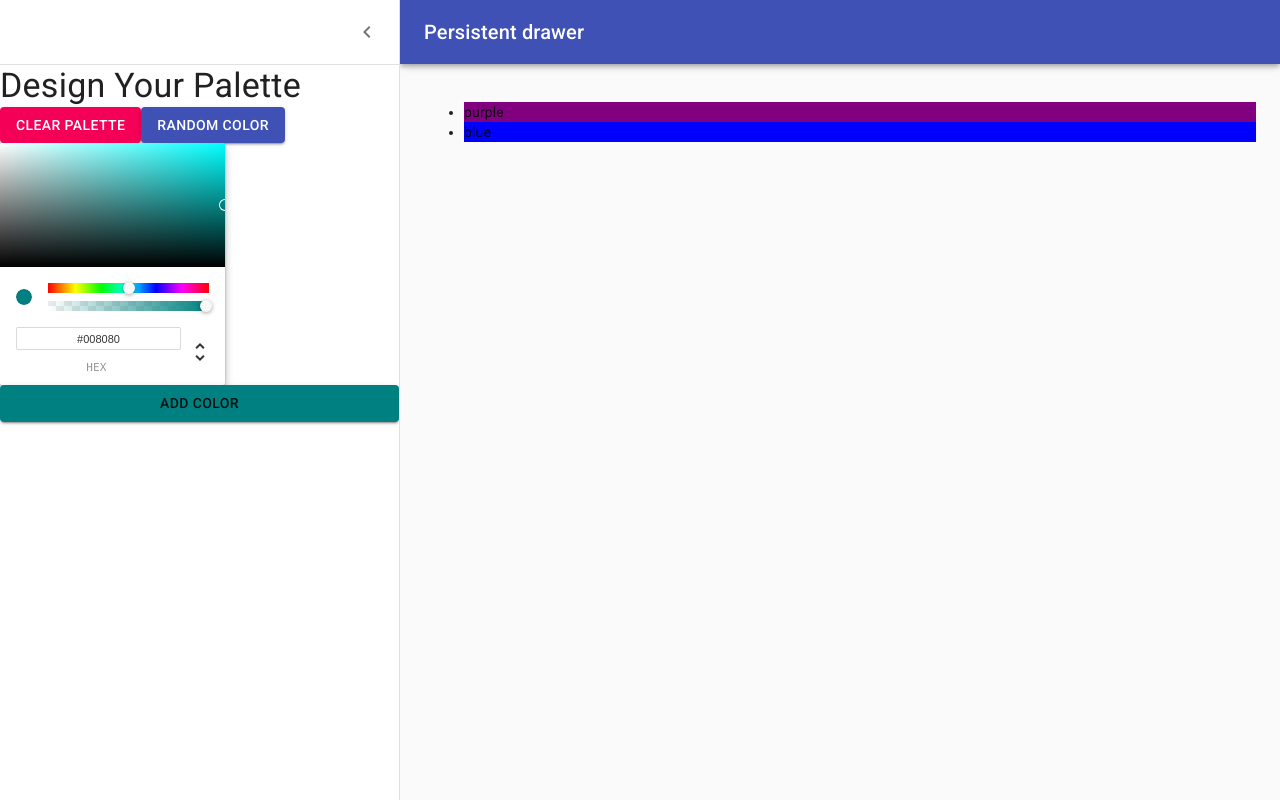
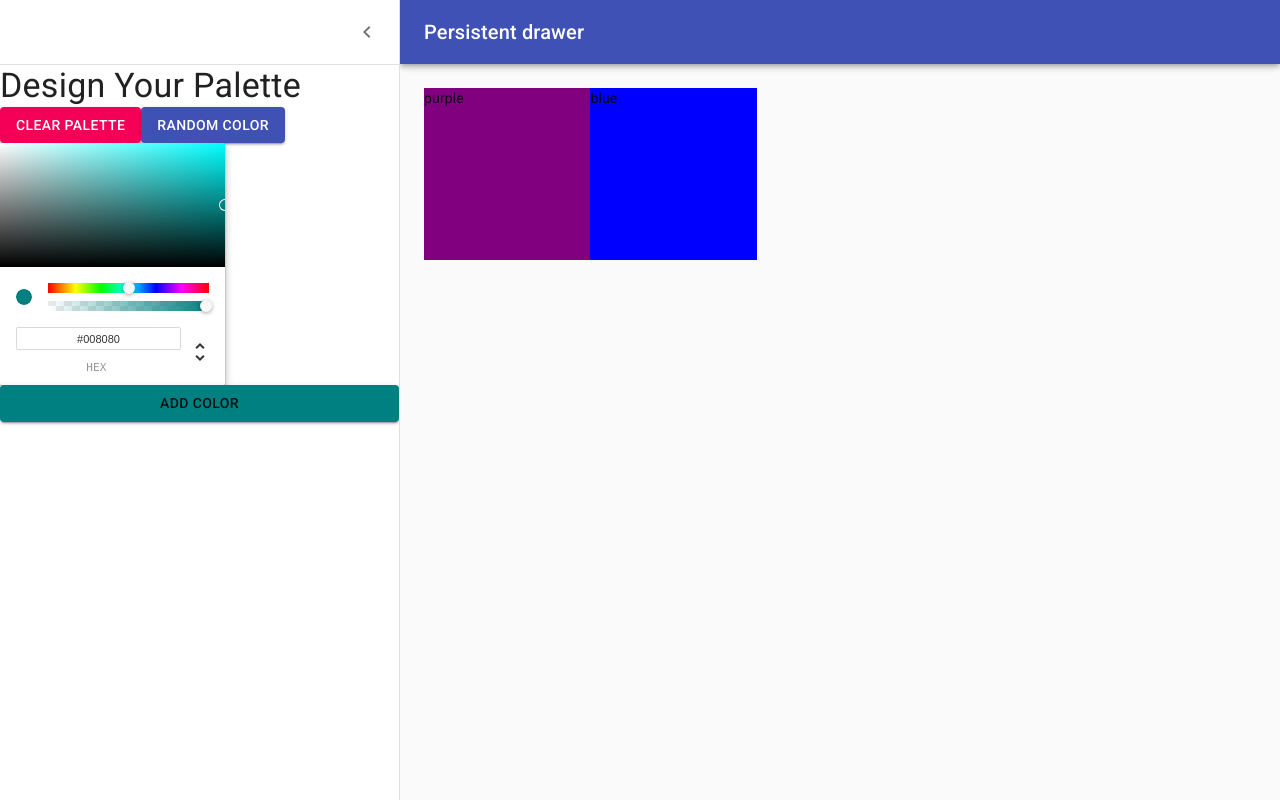
Before and after one commit to bouncingbumble/colors-app, a React (Create React App) app: page /palette/new in a window 1280 px wide. Built offline with nearby package versions, Linux system fonts and the light colour scheme.

Commit message:
add draggablecolorbox w/o drag

```diff
--- /dev/null
+++ b/src/DraggableColorBox.js
@@ -0,0 +1,26 @@
+import React from 'react'
+import { withStyles } from '@material-ui/styles'
+
+const styles = {
+    root: {
+        width: "20%",
+        height: "25%",
+        margin: "0 auto",
+        display: "inline-block",
+        position: "relative",
+        cursor: "pointer",
+        marginBottom: "-3.5px",
+    }
+}
+function DraggableColorBox(props) {
+    return (
+        <div
+            className={props.classes.root}
+            style={{ backgroundColor: props.color }}
+        >
+            {props.color}
+        </div>
+    )
+}
+
+export default withStyles(styles)(DraggableColorBox)
--- a/src/NewPaletteForm.js
+++ b/src/NewPaletteForm.js
@@ -1,24 +1,18 @@
 import React from 'react';
 import clsx from 'clsx';
-import { makeStyles, useTheme } from '@material-ui/core/styles';
+import { makeStyles } from '@material-ui/core/styles';
 import Drawer from '@material-ui/core/Drawer';
 import CssBaseline from '@material-ui/core/CssBaseline';
 import AppBar from '@material-ui/core/AppBar';
 import Toolbar from '@material-ui/core/Toolbar';
-import List from '@material-ui/core/List';
 import Typography from '@material-ui/core/Typography';
 import Divider from '@material-ui/core/Divider';
 import IconButton from '@material-ui/core/IconButton';
 import MenuIcon from '@material-ui/icons/Menu';
 import ChevronLeftIcon from '@material-ui/icons/ChevronLeft';
-import ChevronRightIcon from '@material-ui/icons/ChevronRight';
-import ListItem from '@material-ui/core/ListItem';
-import ListItemIcon from '@material-ui/core/ListItemIcon';
-import ListItemText from '@material-ui/core/ListItemText';
-import InboxIcon from '@material-ui/icons/MoveToInbox';
-import MailIcon from '@material-ui/icons/Mail';
 import { ChromePicker } from 'react-color'
 import Button from '@material-ui/core/Button'
+import DraggableColorBox from './DraggableColorBox'
 
 const drawerWidth = 400;
 
@@ -62,12 +56,14 @@
     },
     content: {
         flexGrow: 1,
+        height: "calc(100vh - 64px)",
         padding: theme.spacing(3),
         transition: theme.transitions.create('margin', {
             easing: theme.transitions.easing.sharp,
             duration: theme.transitions.duration.leavingScreen,
         }),
         marginLeft: -drawerWidth,
+
     },
     contentShift: {
         transition: theme.transitions.create('margin', {
@@ -80,7 +76,6 @@
 
 export default function NewPaletteForm() {
     const classes = useStyles();
-    const theme = useTheme();
     const [open, setOpen] = React.useState(true)
     const [currentColor, setCurrentColor] = React.useState("teal")
     const [colors, setCurrentColors] = React.useState(["purple", "blue"])
@@ -164,11 +159,9 @@
                 })}
             >
                 <div className={classes.drawerHeader} />
-                <ul>
-                    {colors.map(color => (
-                        <li style={{ backgroundColor: color }}>{color}</li>
-                    ))}
-                </ul>
+                {colors.map(color => (
+                    <DraggableColorBox color={color} />
+                ))}
             </main>
         </div>
     );
```
